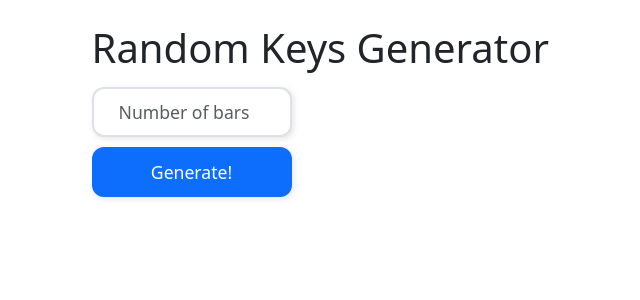
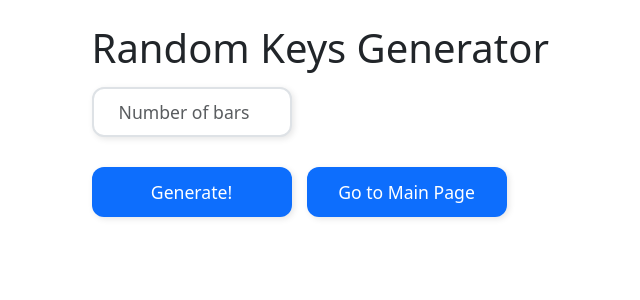
Before and after one commit to jjanarek/random_music_keys, a FastAPI app: page /random_keys in a window 1280 px wide. Shown: the top 300 px of the page, without its empty margins (126-766 px from the left). Run offline with FastAPI, Linux system fonts and the light colour scheme.

Commit message:
Add return button

```diff
--- a/random_keys/templates/random_keys.html
+++ b/random_keys/templates/random_keys.html
@@ -2,10 +2,17 @@
 <html lang="en">
 
 <head>
-    <meta charset="utf-8" />
+    <meta charset="utf-8"/>
     <title>Random Keys Generator</title>
-    <link href="https://cdn.jsdelivr.net/npm/bootstrap@5.3.0/dist/css/bootstrap.min.css" rel="stylesheet" />
+    <link href="https://cdn.jsdelivr.net/npm/bootstrap@5.3.0/dist/css/bootstrap.min.css" rel="stylesheet"/>
     <style>
+        .buttons-container {
+            display: flex;
+            gap: 15px;
+            margin-top: 15px;
+            margin-bottom: 30px;
+        }
+
         .main-wrapper {
             max-width: calc(4 * 200px + 3 * 15px);
             margin: 0 auto;
@@ -88,19 +95,23 @@
 
         <form id="generator-form">
             <input type="number" class="form-control form-control-sm" id="bars" name="bars" min="1" max="24"
-                    required placeholder="Number of bars" />
-                <button type="submit" class="btn btn-primary generate-btn">
+                   required placeholder="Number of bars"/>
+        </form>
+        <div class="buttons-container">
+            <button type="submit" form="generator-form" class="btn btn-primary generate-btn">
                 Generate!
             </button>
-            </form>
-
+            <button onclick="window.location.href='/'" class="btn btn-secondary generate-btn">Go to Main Page</button>
+        </div>
         <div class="tiles-wrapper">
             <div id="tiles-container"></div>
         </div>
+
     </div>
 </div>
 
 <script src="/random_keys/static/random_keys.js"></script>
+
 </body>
 
 </html>
```
Also changed, not shown: 1 other file. Lines whose indentation alone changed are shown as unchanged.
